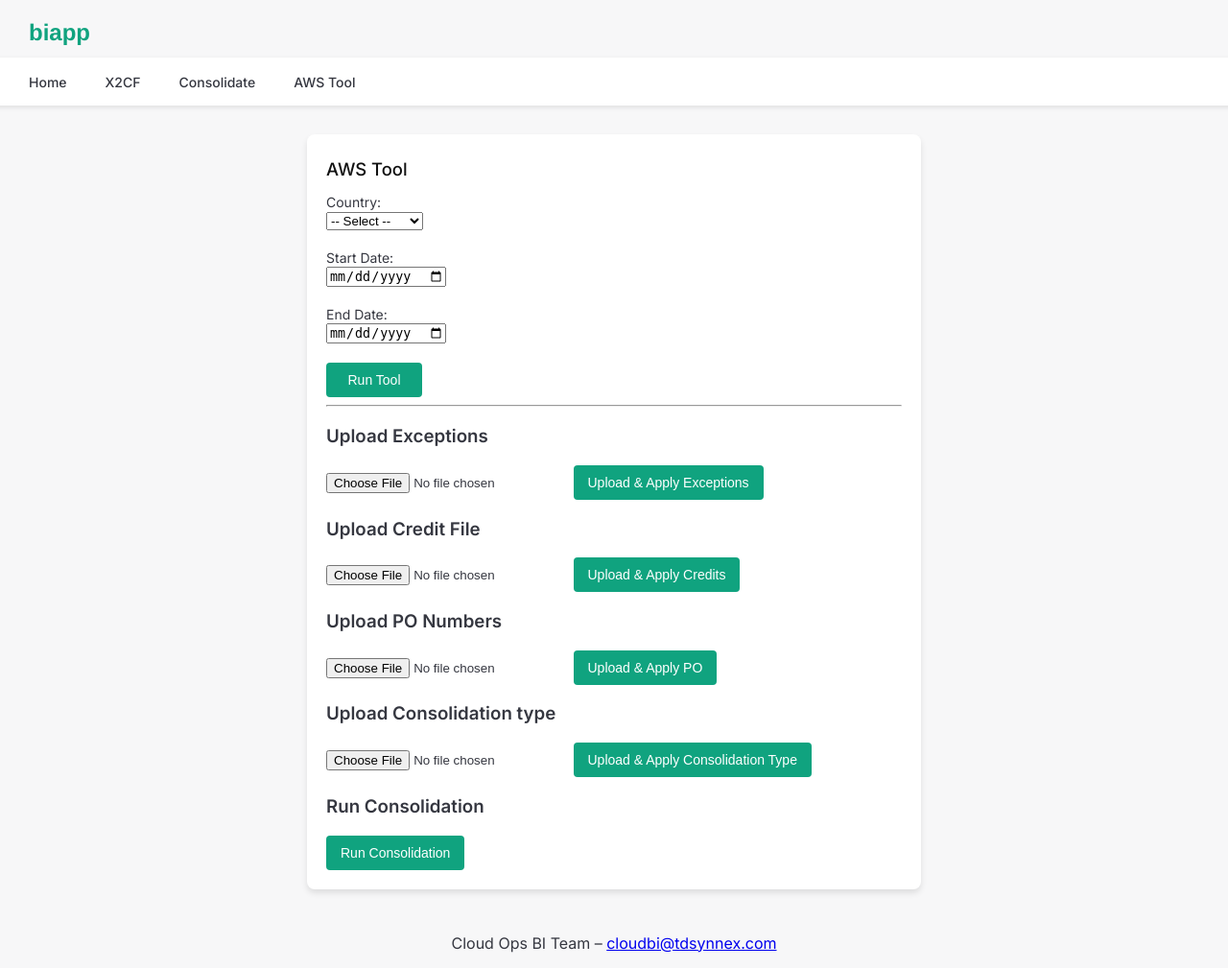
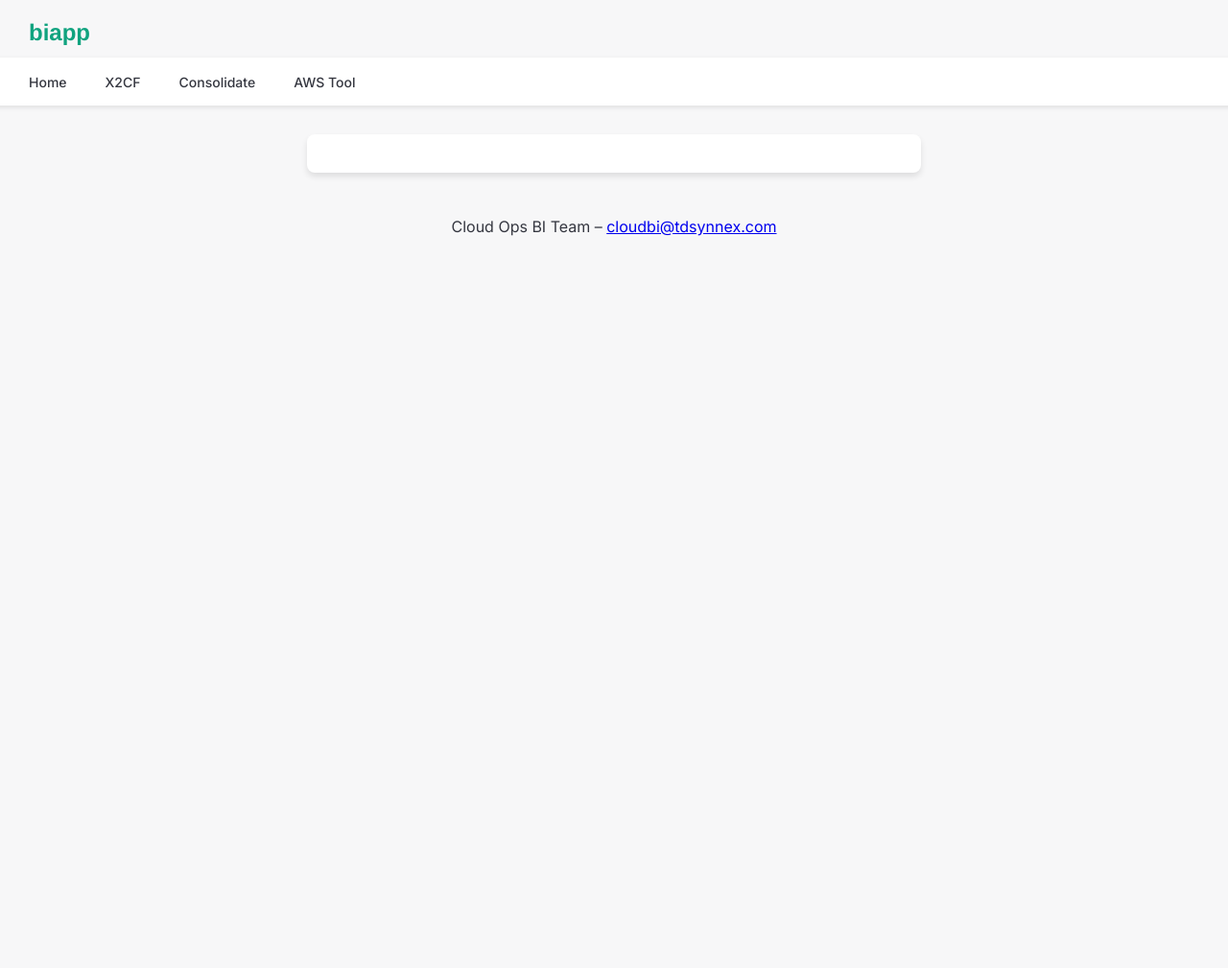
Before and after one commit to Datangelo/sap_app, a Flask app: page /awstool in a window 1280 px wide. Shown: the whole page at 96% size. After the commit the page ends 246 px from the top, so only its background shows below. Run offline with Flask 3, Linux system fonts and the light colour scheme.

Commit message:
version with lights html

```diff
--- a/templates/awstool.html
+++ b/templates/awstool.html
@@ -1,86 +1,45 @@
-{% extends "base.html" %}
+<!DOCTYPE html>
+<html lang="en">
+<head>
+  <meta charset="UTF-8">
+  <meta name="viewport" content="width=device-width, initial-scale=1">
 
-{% block title %}AWS Tool{% endblock %}
+  {# page‐specific CSS/framework imports go here #}
+  {% block head %}{% endblock %}
 
-{% block content %}
-<h2>AWS Tool</h2>
+  {# then your overrides last #}
+  <link rel="stylesheet" href="{{ url_for('static', filename='styles.css') }}">
+  <link
+    href="https://fonts.googleapis.com/css2?family=Inter:wght@400;500;600&display=swap"
+    rel="stylesheet"
+  >
+  <link rel="shortcut icon" href="{{ url_for('static', filename='favicon.ico') }}">
 
-<!-- Run AWS Tool Form -->
-<form method="POST">
-  <label for="country">Country:</label>
-  <select name="country" id="country" required>
-    <option value="">-- Select --</option>
-    <option value="BE">Belgium (BE)</option>
-    <option value="AT">Austria (AT)</option>
-    <option value="ES">Spain (ES)</option>
-    <!-- add more -->
-  </select>
-  <br><br>
+  <title>{% block title %}BI App{% endblock %}</title>
+</head>
+<body>
+  <div class="logo">biapp</div>
+  <nav class="site-navbar">
+    <ul class="nav-links">
+      <li><a href="{{ url_for('index') }}"            class="nav-link">Home</a></li>
+      <li><a href="{{ url_for('x2cf') }}"   class="nav-link">X2CF</a></li>
+      <li><a href="{{ url_for('run_consolidation') }}" class="nav-link">Consolidate</a></li>
+      <li><a href="{{ url_for('awstool') }}" class="nav-link">AWS Tool</a></li>
 
-  <label for="start_date">Start Date:</label>
-  <input type="date" name="start_date" required>
-  <br><br>
+    </ul>
+  </nav>
 
-  <label for="end_date">End Date:</label>
-  <input type="date" name="end_date" required>
-  <br><br>
+  <div class="site-container">
+    {% block content %}{% endblock %}
+  </div>
 
-  <button type="submit">Run Tool</button>
-</form>
+  <footer>
+    <p>
+      Cloud Ops BI Team –
+      <a href="mailto:cloudbi@tdsynnex.com">cloudbi@tdsynnex.com</a>
+    </p>
+  </footer>
 
-<hr>
-
-<!-- Upload Exception File Form -->
-<h3>Upload Exceptions</h3>
-<form action="{{ url_for('upload_exception') }}" method="post" enctype="multipart/form-data">
-  <input type="file" name="file" accept=".csv,.xlsx" required>
-  <button type="submit">Upload & Apply Exceptions</button>
-</form>
-
-<!-- Upload Credit File Form -->
-<h3>Upload Credit File</h3>
-<form action="{{ url_for('upload_credits') }}" method="post" enctype="multipart/form-data">
-  <input type="file" name="file" accept=".csv,.xlsx" required>
-  <button type="submit">Upload & Apply Credits</button>
-</form>
-
-
-<!-- Upload PO Numbers Form -->
-<h3>Upload PO Numbers</h3>
-<form action="{{ url_for('upload_po') }}" method="post" enctype="multipart/form-data">
-  <input type="file" name="file" accept=".csv,.xlsx" required>
-  <button type="submit">Upload & Apply PO</button>
-</form>
-
-
-<!-- Upload Consolidation Form -->
-<h3>Upload Consolidation type</h3>
-<form action="{{ url_for('upload_consolidation') }}" method="post" enctype="multipart/form-data">
-  <input type="file" name="file" accept=".csv,.xlsx" required>
-  <button type="submit">Upload & Apply Consolidation Type</button>
-</form>
-
-<!-- Consolidation Button -->
-  <h3>Run Consolidation</h3>
-  <form action="{{ url_for('run_consolidation') }}" method="post">
-    <button type="submit">Run Consolidation</button>
-  </form>
-
-
-{% if result %}
-  <h3>Result:</h3>
-  {% if result.error %}
-    <p style="color:red;">Error: {{ result.error }}</p>
-  {% else %}
-    <p>Period: {{ result.final_df_message }}</p>
-    <p>Country: {{ result.country }}</p>
-    <p>Seller Cost (sum): {{ result.seller_sum }}</p>
-    <p>Customer Cost (sum): {{ result.customer_sum }}</p>
-
-    <!-- Download Button -->
-    <form action="{{ url_for('download_csv') }}" method="get">
-      <button type="submit">Download Full CSV</button>
-    </form>
-  {% endif %}
-{% endif %}
-{% endblock %}
+  {% block scripts %}{% endblock %}
+</body>
+</html>
```
